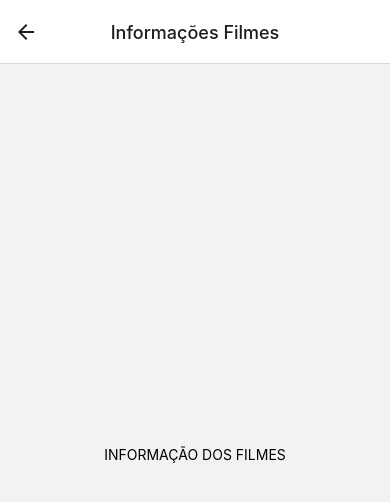
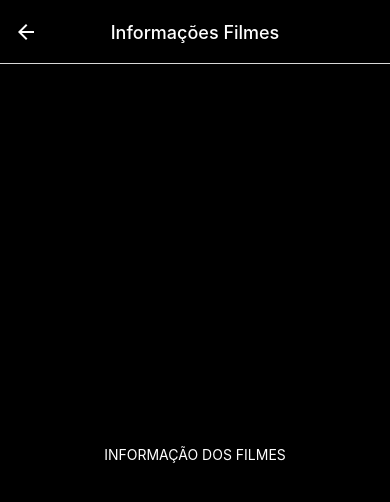
Before and after one commit to ArielDief/Star_Wars_Infos, a React Native app: screen /InformacoesFilmes in a window 390 px wide. Shown: the top 502 px of the page. Built offline with nearby package versions, Linux system fonts and the light colour scheme.

Commit message:
Ajutes de styles nos botões e no fundo de tela

```diff
--- a/App.js
+++ b/App.js
@@ -4,7 +4,7 @@ import Home from "./src/pages/Home";
 import DetalhesPersonagens from "./src/pages/DetalhesPersonagens";
 import InformacoesFilmes from "./src/pages/InformacoesFilmes";
 import InformacoesNaves from "./src/pages/InformacoesNaves";
-import { Button } from "react-native";
+import { Button, Text } from "react-native";
 
 const Stack = createNativeStackNavigator();
 
@@ -14,13 +14,18 @@ export default function App() {
     alert ("Ariel Diefenthaeler Oliveira " + "RA:1134433 " + "email: 1134433@atitus.edu.br "+ "\n"+ "Ábner Panazollo " + "RA:1134868 " + "email: 1134868@atitus.edu.br")
   }
   return (
+
     <NavigationContainer>
       <Stack.Navigator
         screenOptions={{
           headerTitleAlign: "center",
+          headerStyle: {
+            backgroundColor: '#000000',
+          },
+          headerTintColor: '#ffffff',
         }}
       >
-      <Stack.Screen
+        <Stack.Screen
           component={Home}
           name="Home"
           options={{
@@ -28,8 +33,9 @@ export default function App() {
             title: "Personagens",
             headerRight: () => (
               <Button
-              title="Sobre"
-              onPress={() => sobreTrabalho()} />
+                title="Sobre"
+                onPress={() => sobreTrabalho()}
+              />
             )
           }}
         />
@@ -53,8 +59,7 @@ export default function App() {
           options={{
             title: "Informações Filmes",
           }}
-          />
-
+        />
       </Stack.Navigator>
     </NavigationContainer>
   );
--- a/src/pages/DetalhesPersonagens.js
+++ b/src/pages/DetalhesPersonagens.js
@@ -6,7 +6,7 @@ export default function DetalhesPersonagens({ navigation }) {
   const irParaFilmes = () => navigation.navigate("InformacoesFilmes");
 
   return (
-  <View style={styles.container} >
+    <View style={[styles.container, { backgroundColor: '#000000' }]}>
     <Text>
         INFORMAÇÃO DO BONECO
 
@@ -31,14 +31,15 @@ const styles = StyleSheet.create({
   button: {
     justifyContent: "center",
     alignItems: "center",
-    width: "100%",
-    height: 60,
+    width: 400,
+    height: 100,
     borderWidth: 1,
     borderRadius: 5,
-    backgroundColor: "#f58733",
+    backgroundColor: "#FFFF00",
     marginBottom: 10,
   },
   buttonText: {
+    color:"#000000",
     fontSize: 22,
     fontWeight: "600",
   },
--- a/src/pages/Home.js
+++ b/src/pages/Home.js
@@ -1,5 +1,7 @@
 import { View, Text, TouchableOpacity, StyleSheet } from "react-native";
 import React from "react";
+import backgroundImage from '../imagens/imagemFundo.jpg/';
+import { ImageBackground } from "react-native-web";
 
 export default function Home({ navigation }) {
   const irParaDetalhesPersonagens = () => navigation.navigate("DetalhesPersonagens");
@@ -8,7 +10,10 @@ export default function Home({ navigation }) {
 
 
   return (
-    <View style={styles.container}>
+    <ImageBackground source= {backgroundImage} style={styles.backgroundImage}>
+
+      <View style={[styles.container]}>
+
         <TouchableOpacity style={styles.button} onPress={irParaDetalhesPersonagens}>
           <Text style={styles.buttonText}>Luke Skywalker</Text>
         </TouchableOpacity>
@@ -29,10 +34,13 @@ export default function Home({ navigation }) {
           <Text style={styles.buttonText}>Chewbacca</Text>
         </TouchableOpacity>
       </View>
+    </ImageBackground>
+
   );
 }
 
 const styles = StyleSheet.create({
+
   container: {
     flex: 1,
     justifyContent: "center",
@@ -42,15 +50,23 @@ const styles = StyleSheet.create({
   button: {
     justifyContent: "center",
     alignItems: "center",
-    width: "100%",
-    height: 60,
+    width: 400,
+    height: 100,
     borderWidth: 1,
     borderRadius: 5,
-    backgroundColor: "#f58733",
+    backgroundColor: "#FFFF00",
     marginBottom: 10,
   },
   buttonText: {
+    color: "#000000",
     fontSize: 22,
     fontWeight: "600",
   },
+  backgroundImage: {
+    flex: 1,
+    resizeMode: 'cover',
+    justifyContent: 'center',
+    width: '100%',
+    height: '100%',
+  },
 });
--- a/src/pages/InformacoesFilmes.js
+++ b/src/pages/InformacoesFilmes.js
@@ -5,12 +5,12 @@ export default function InformacoesFilmes({ navigation }){
 
 
     return (
-        <View style={styles.container} >
-          <Text>
-              INFORMAÇÃO DOS FILMES
-          </Text>
-        </View>
-        );
+      <View style={[styles.container, { backgroundColor: '#000000' }]}>
+                <Text style={{color: '#ffffff'}}>
+                     INFORMAÇÃO DOS FILMES
+                </Text>
+               </View>
+             );
 }
 const styles = StyleSheet.create({
   container: {
@@ -22,14 +22,15 @@ const styles = StyleSheet.create({
   button: {
     justifyContent: "center",
     alignItems: "center",
-    width: "100%",
-    height: 60,
+    width: 400,
+    height: 100,
     borderWidth: 1,
     borderRadius: 5,
-    backgroundColor: "#f58733",
+    backgroundColor: "#FFFF00",
     marginBottom: 10,
   },
   buttonText: {
+    color:"#000000",
     fontSize: 22,
     fontWeight: "600",
   },
--- a/src/pages/InformacoesNaves.js
+++ b/src/pages/InformacoesNaves.js
@@ -6,12 +6,12 @@ export default function InformacoesNaves({ navigation }){
 
 
     return (
-        <View style={styles.container} >
-          <Text>
-              INFORMAÇÃO DAS NAVES
-          </Text>
-        </View>
-        );
+      <View style={[styles.container, { backgroundColor: '#000000' }]}>
+                <Text style={{color: '#ffffff'}}>
+                     INFORMAÇÃO DOS NAVES
+                </Text>
+               </View>
+             );
 }
 const styles = StyleSheet.create({
   container: {
@@ -23,14 +23,15 @@ const styles = StyleSheet.create({
   button: {
     justifyContent: "center",
     alignItems: "center",
-    width: "100%",
-    height: 60,
+    width: 400,
+    height: 100,
     borderWidth: 1,
     borderRadius: 5,
-    backgroundColor: "#f58733",
+    backgroundColor: "#FFFF00",
     marginBottom: 10,
   },
   buttonText: {
+    color:"#000000",
     fontSize: 22,
     fontWeight: "600",
   },
```
Also changed, not shown: src/imagens/imagemFundo.jpg (added). Lines whose indentation alone changed are shown as unchanged.
